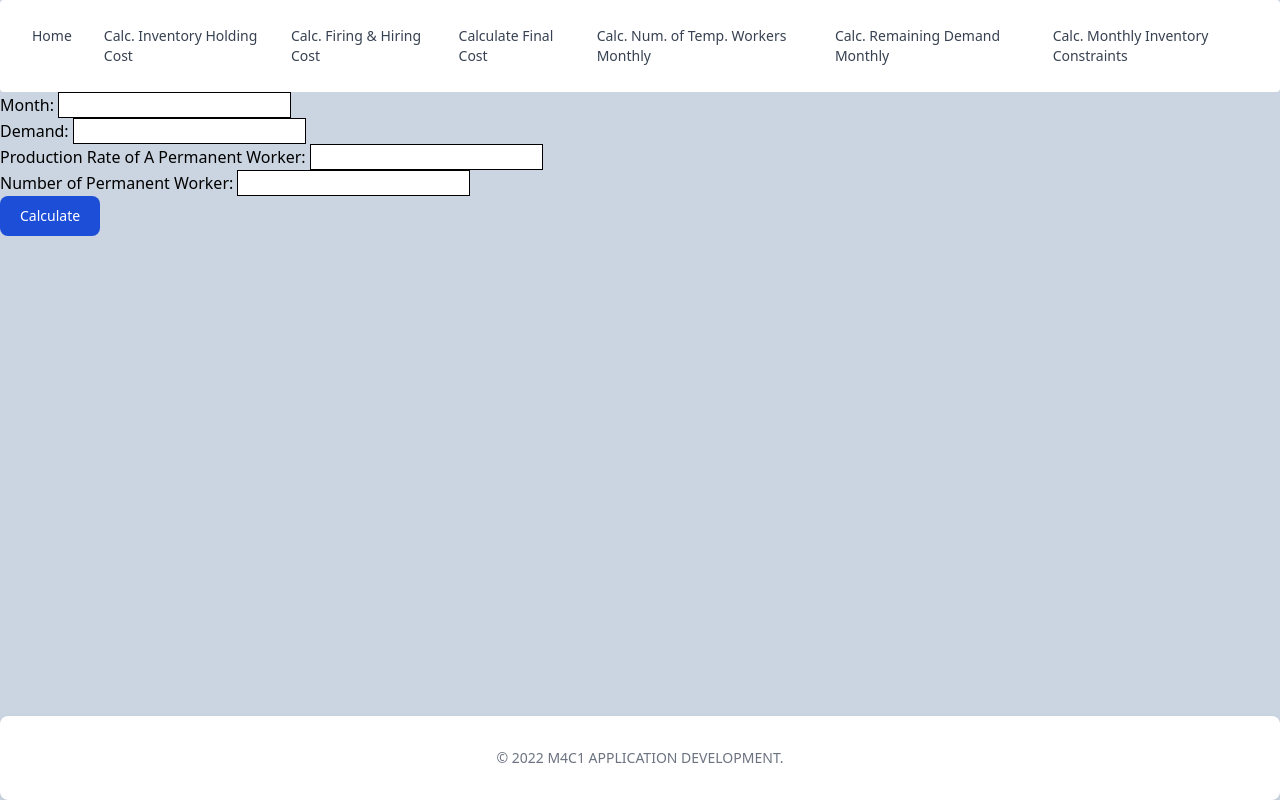
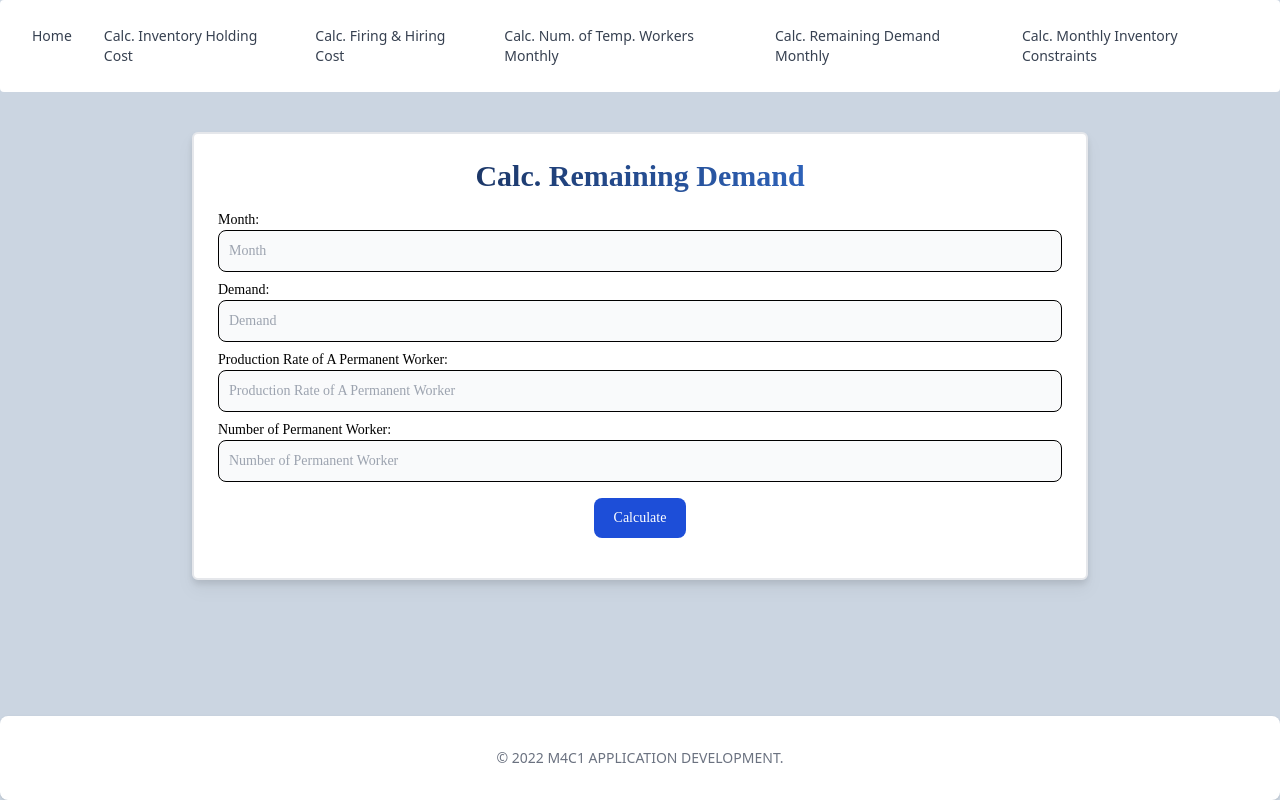
Before and after one commit to vKing-13/multiperiod-production-smoothing, a Django app: page /calculateRD/ in a window 1280 px wide. Run offline with Django 4.2, Linux system fonts and the light colour scheme; some libraries are stand-ins or nearby versions.

Commit message:
input form css update

```diff
--- a/main/forms.py
+++ b/main/forms.py
@@ -56,8 +56,8 @@ class RDForm(forms.ModelForm):
 class NTWForm(forms.ModelForm):
   class Meta:
     model =  models.NTWDatabase
-    fields = ['tempWorkerMonthly']
-    labels = {"tempWorkerMonthly": "Number of Temporary Workers"}
+    fields = ['month']
+    labels = {"month": "Month"}
 
 class ICForm(forms.ModelForm):
   class Meta:
--- a/main/models.py
+++ b/main/models.py
@@ -54,7 +54,8 @@ class FCDatabase(models.Model):
 
 class NTWDatabase(models.Model):
   # # Calculate Number of Temporary Workers Monthly
-  tempWorkerMonthly = models.IntegerField(default=0)
+  month = models.IntegerField(default=0)
+  tempWorkerMonthly = models.IntegerField(null=True)
 
 class RDDatabase(models.Model):
   # Calculate Remaining Demand Monthly
--- a/main/templates/main/calculate_remaining_demand.html
+++ b/main/templates/main/calculate_remaining_demand.html
@@ -18,9 +18,24 @@
 <body class="min-h-screen bg-slate-300">
 
 
-<form method="POST">
+<form method="POST"class="bg-white p-6 drop-shadow-lg rounded-md mx-auto max-w-4xl font-[Poppins] border-2 border-grey-800 w-full overflow-hidden m-10">
+  <h1 class="pb-2 text-3xl block text-center bg-clip-text text-transparent bg-gradient-to-r from-slate-900 to-blue-500 font-bold">
+    <i class="fa-solid fa-address-card"></i>Calc. Remaining Demand</h1>
       {% csrf_token %}
-      {{ form.as_p }}
+      <label for="month" class="block mt-2 text-sm">Month:</label>
+      {% render_field form.month  placeholder="Month" class="bg-gray-50 border border-gray-300 text-gray-900 text-sm rounded-lg focus:ring-blue-500 focus:border-blue-500 block w-full p-2.5"%}
+
+      <label for="demand" class="block mt-2 text-sm">Demand:</label>
+      {% render_field form.demand  placeholder="Demand" class="bg-gray-50 border border-gray-300 text-gray-900 text-sm rounded-lg focus:ring-blue-500 focus:border-blue-500 block w-full p-2.5"%}
+
+      <label for="productionPermanentWorker" class="block mt-2 text-sm">Production Rate of A Permanent Worker:</label>
+      {% render_field form.productionPermanentWorker placeholder="Production Rate of A Permanent Worker" class="bg-gray-50 border border-gray-300 text-gray-900 text-sm rounded-lg focus:ring-blue-500 focus:border-blue-500 block w-full p-2.5"%}
+
+      <label for="numPermanentWorker" class="block mt-2 text-sm">Number of Permanent Worker:</label>
+      {% render_field form.numPermanentWorker  placeholder="Number of Permanent Worker" class="bg-gray-50 border border-gray-300 text-gray-900 text-sm rounded-lg focus:ring-blue-500 focus:border-blue-500 block w-full p-2.5"%}
+
+      <div class="flex space-x-2 justify-center m-4">
           <button type="submit" name="RDSubmit" class="text-white bg-blue-700 hover:bg-blue-800 focus:ring-4 focus:outline-none focus:ring-blue-300 font-medium rounded-lg text-sm w-full sm:w-auto px-5 py-2.5 text-center dark:bg-blue-600 dark:hover:bg-blue-700 dark:focus:ring-blue-800">Calculate</button>
+      </div>
         </form>
 {% endblock  %}
--- a/main/templates/main/navbar_footer.html
+++ b/main/templates/main/navbar_footer.html
@@ -35,9 +35,9 @@
           <li>
             <a href="/calculateFHC" class="block py-2 pl-3 pr-4 text-gray-700 rounded hover:bg-gray-100 md:hover:bg-transparent md:border-0 md:hover:text-blue-700 md:p-0 dark:text-gray-400 md:dark:hover:text-white dark:hover:bg-gray-700 dark:hover:text-white md:dark:hover:bg-transparent">Calc. Firing & Hiring Cost</a>
           </li>
-          <li>
+          <!-- <li>
             <a href="/calculateFC" class="block py-2 pl-3 pr-4 text-gray-700 rounded hover:bg-gray-100 md:hover:bg-transparent md:border-0 md:hover:text-blue-700 md:p-0 dark:text-gray-400 md:dark:hover:text-white dark:hover:bg-gray-700 dark:hover:text-white md:dark:hover:bg-transparent">Calculate Final Cost</a>
-          </li>
+          </li> -->
           <li>
             <a href="/calculateNTW" class="block py-2 pl-3 pr-4 text-gray-700 rounded hover:bg-gray-100 md:hover:bg-transparent md:border-0 md:hover:text-blue-700 md:p-0 dark:text-gray-400 md:dark:hover:text-white dark:hover:bg-gray-700 dark:hover:text-white md:dark:hover:bg-transparent">Calc. Num. of Temp. Workers Monthly</a>
           </li>
--- a/main/views.py
+++ b/main/views.py
@@ -148,11 +148,13 @@ def calculateFinalCost(request):
       form = forms.FCForm()
   return render(request,"main/calculate_final_cost.html",{'form':form})
 
-def calculateInventoryConstraints(response):
-  return render(response,"main/calculate_inventory_constraints.html",{})
+def calculateInventoryConstraints(request):
+  form = forms.ICForm(request.POST)
+  return render(request,"main/calculate_inventory_constraints.html",{'form':form})
 
-def calculateNumOfTempWorkers(response):
-  return render(response,"main/calculate_num_of_temp_workers.html",{})
+def calculateNumOfTempWorkers(request):
+  form = forms.NTWForm(request.POST)
+  return render(request,"main/calculate_num_of_temp_workers.html",{'form':form})
 
 def calculateRemainingDemand(request):
   if request.method == "POST":
```
Also changed, not shown: main/templates/main/calculate_inventory_constraints.html (+23 -2 lines), main/templates/main/calculate_num_of_temp_workers.html (+24 -1 lines), db.sqlite3, main/migrations/0004_ntwdatabase_month_and_more.py (added).
